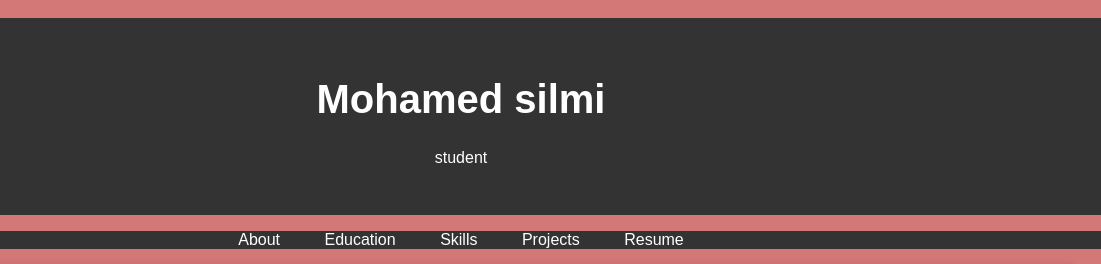
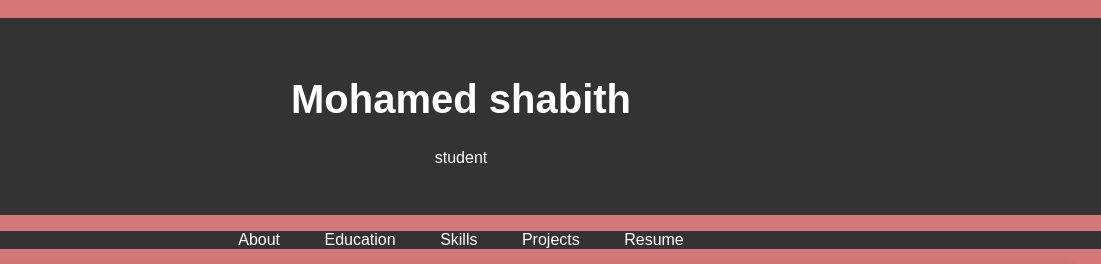
Before and after one commit to mohamed-shabith/mohamedshabith, a plain HTML site: page index.html in a window 1280 px wide. Shown: the top 264 px of the page, 179-1280 px from the left. Drawn offline with Linux system fonts and the light colour scheme.

Commit message:
Update index.html

```diff
--- a/index.html
+++ b/index.html
@@ -96,7 +96,7 @@ DOCTYPE html>
         <div class="header-content">
             <!-- Add your profile picture here -->
             <img src="shabith.jpg" alt="Your Profile Picture" class="profile-picture">
-            <h1>Mohamed silmi</h1>
+            <h1>Mohamed shabith</h1>
             <p>student</p>
         </div>
     </header>
```
